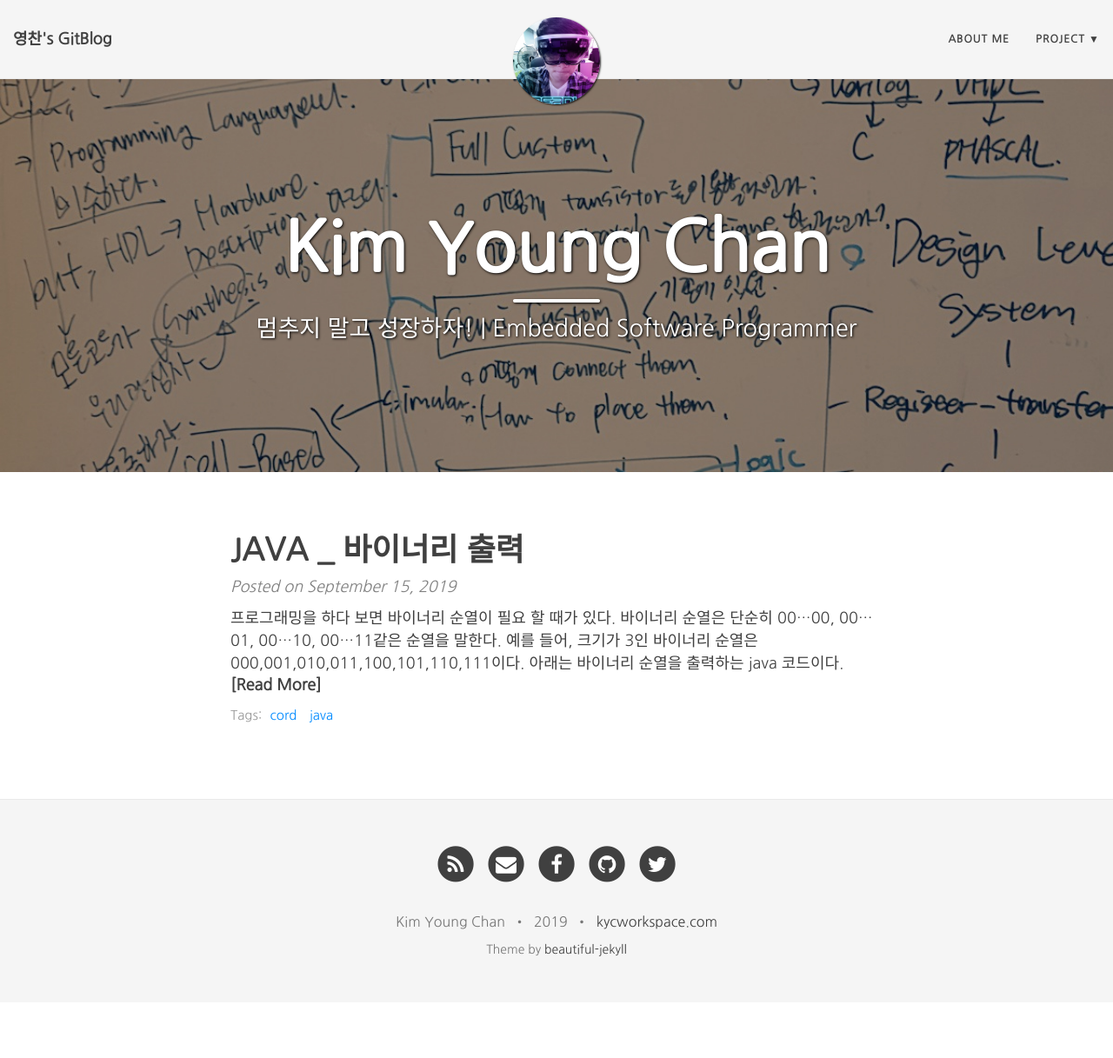
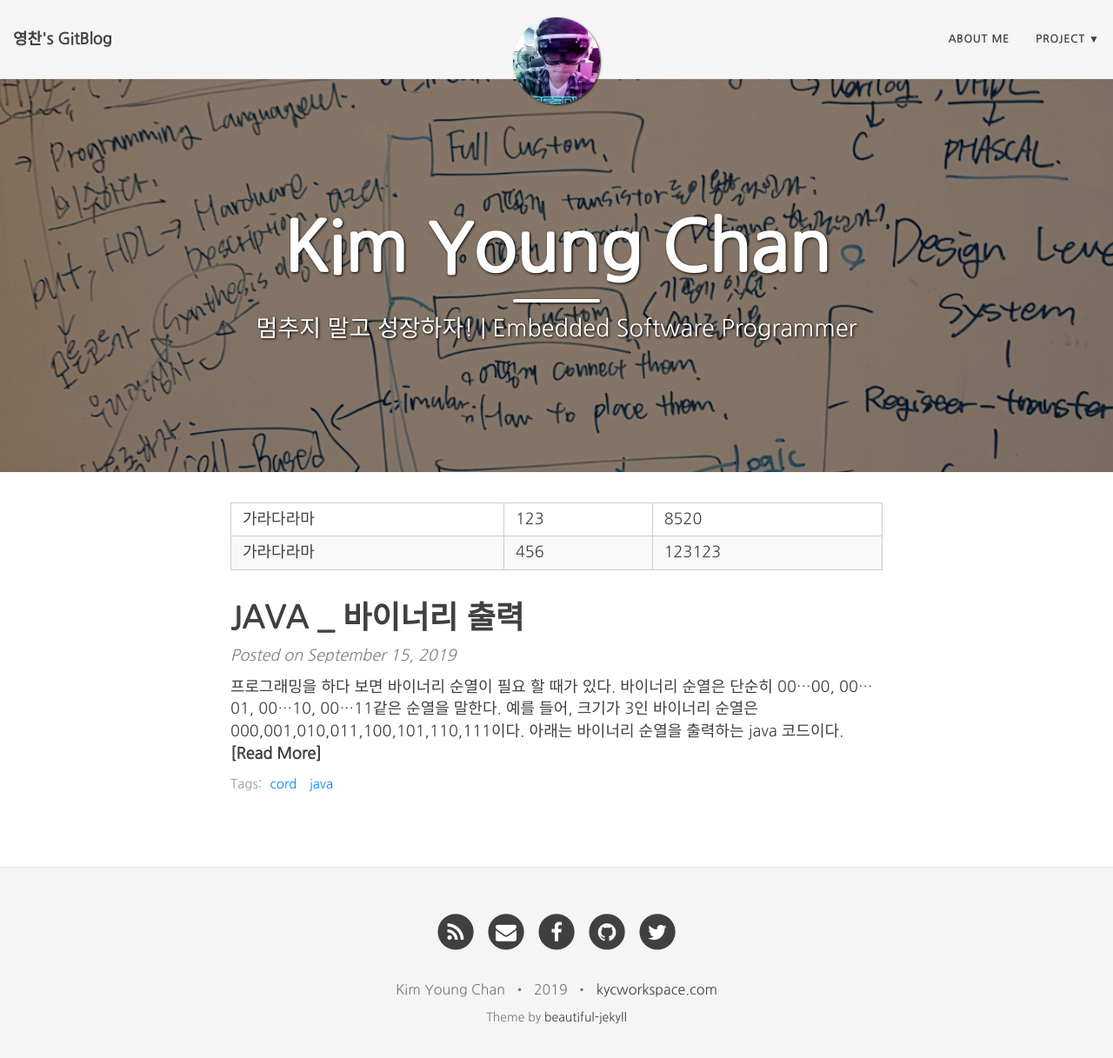
Before and after one commit to charlieppark/charlieppark.github.io-backup, a Jekyll site: the page built from index.html, in a window 1280 px wide and 1231 px high. Shown: the top 1217 px of the window at 87% size. Built offline with Jekyll 4.4.1, drawn with Linux system fonts in a browser that asks for light colours; nearby versions of some CDN libraries; the list of posts is cut into pages by our own code.

Commit message:
change index.html

```diff
--- a/index.html
+++ b/index.html
@@ -7,6 +7,22 @@ bigimg:
   - /img/Home2.jpg
 use-site-title: true
 ---
+
+<div class ="test">
+  <table width="100%">
+    <tr>
+      <td>가라다라마</td>
+      <td>123</td>
+      <td>8520</td>
+    </tr>
+    <tr>
+      <td>가라다라마</td>
+      <td>456</td>
+      <td>123123</td>
+    </tr>
+  </table>
+</div>
+
 
 <div class="posts-list">
   {% for post in paginator.posts %}
```
